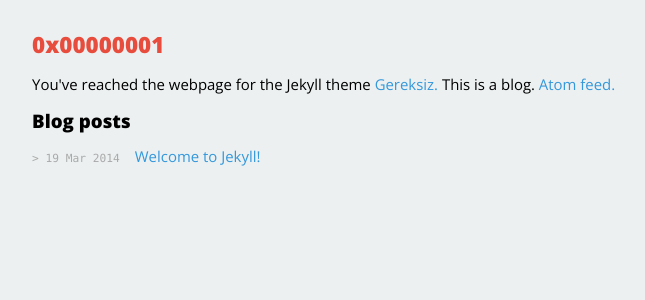
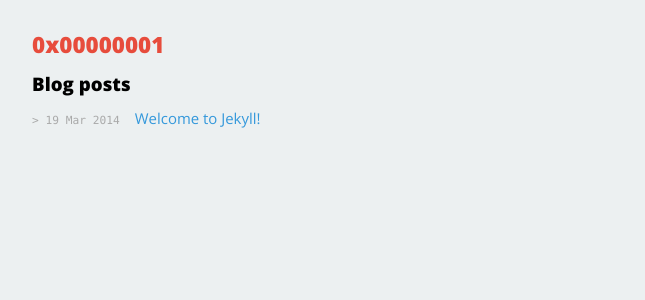
Before and after one commit to nasgoncalves/nasgoncalves.github.io, a Jekyll site: the page built from index.html, in a window 1280 px wide. Shown: the top 300 px of the page, without its empty margins (312-957 px from the left). Built offline with Jekyll 4.4.1, drawn with Linux system fonts in a browser that asks for light colours; Markdown is read by kramdown in place of the engine named in the settings.

Commit message:
Change index.

```diff
--- a/index.html
+++ b/index.html
@@ -4,7 +4,7 @@ title: 0x00000001
 ---
 
 <div id="home">
-   <p class="intro">You've reached the webpage for the Jekyll theme <a href="https://github.com/berkoz/gereksiz">Gereksiz.</a> This is a blog. <a href="{{ site.baseurl }}/atom.xml">Atom feed.</a></p>
+   <!-- <p class="intro">You've reached the webpage for the Jekyll theme <a href="https://github.com/berkoz/gereksiz">Gereksiz.</a> This is a blog. <a href="{{ site.baseurl }}/atom.xml">Atom feed.</a></p> -->
 
    <h2>Blog posts</h2>
    <ul class="posts">
```
